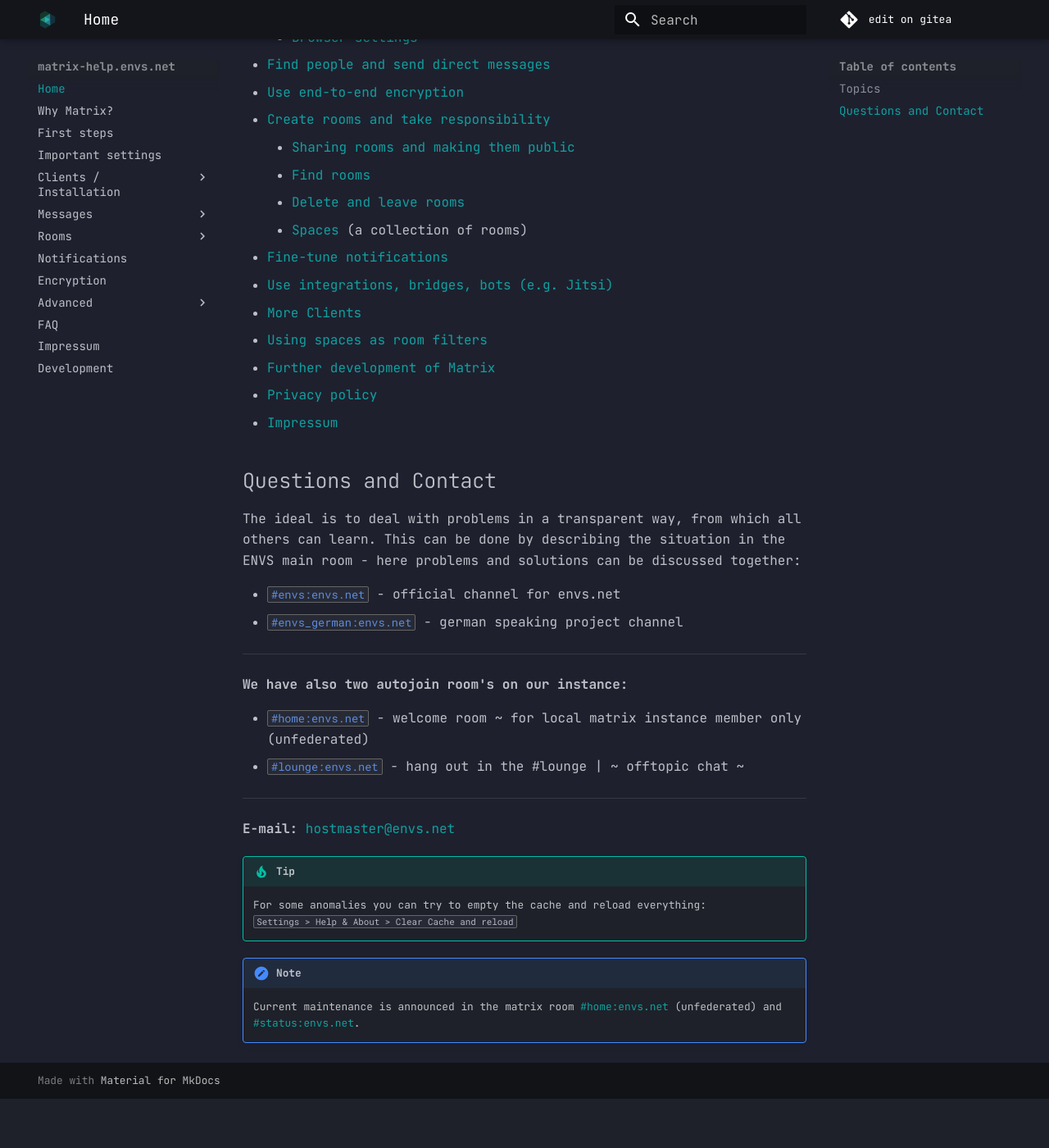
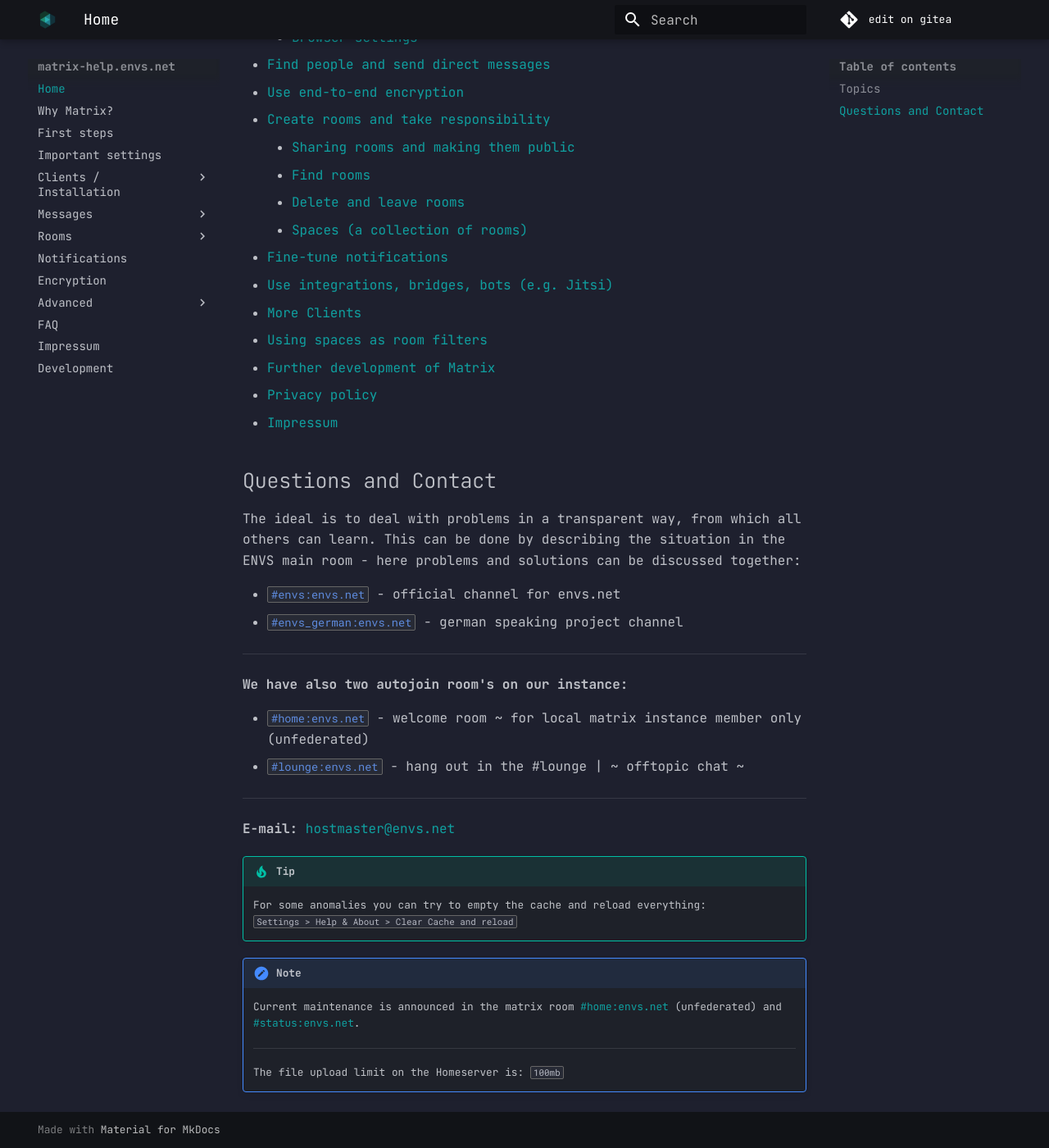
Before and after one commit to envs-net/matrix-doc, an MkDocs documentation site: the page built from docs/index.md, in a window 1280 px wide and 1400 px high, scrolled down 1334 px. Shown: the whole window at 82% size. Built offline with MkDocs 1.6.1 and Material for MkDocs 9.7.7, drawn with Linux system fonts in a browser that asks for light colours; before the commit the page ends 2674 px from its top, so only the background shows below that.

Commit message:
note the file upload limit also on the index page

```diff
--- a/docs/index.md
+++ b/docs/index.md
@@ -41,7 +41,7 @@ In recent years, the need for supporting digital tools for team collaboration ha
     * [Sharing rooms and making them public](/rooms/sharing/)
     * [Find rooms](/rooms/find/)
     * [Delete and leave rooms](/rooms/delete/)
-    * [Spaces](/rooms/spaces/) (a collection of rooms)
+    * [Spaces (a collection of rooms)](/rooms/spaces/)
 * [Fine-tune notifications](notifications.md)
 * [Use integrations, bridges, bots (e.g. Jitsi)](/advanced/integrations/)
 * [More Clients](/clients/more_clients.md)
@@ -74,3 +74,5 @@ The ideal is to deal with problems in a transparent way, from which all others c
 
 !!! note
     Current maintenance is announced in the matrix room [#home:envs.net](https://matrix.to/#/#home:envs.net) (unfederated) and [#status:envs.net](https://matrix.to/#/#status:envs.net).
+    ___
+    The file upload limit on the Homeserver is: `100mb`
```
